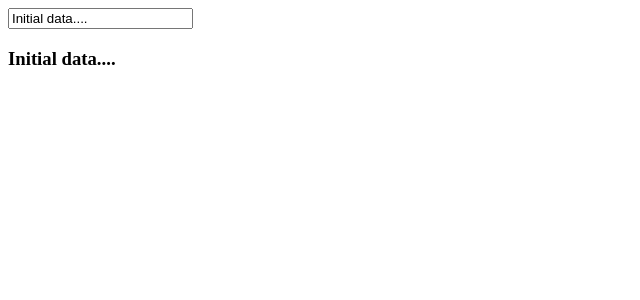
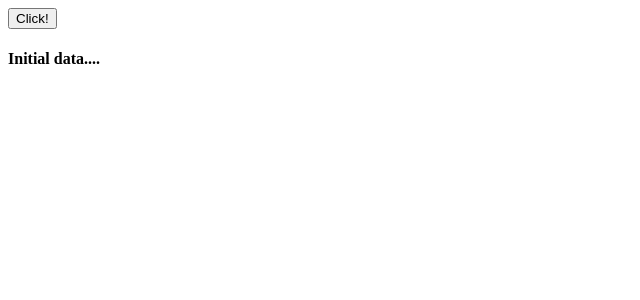
Before and after one commit to smanjil/ReactJS, a React app: page / in a window 1280 px wide. Shown: the top 300 px of the page, without its empty margins (0-640 px from the left). Built offline with nearby package versions, Linux system fonts and the light colour scheme.

Commit message:
ReactJS - events

```diff
--- a/App.jsx
+++ b/App.jsx
@@ -14,14 +14,14 @@ class App extends React.Component {
 
     updateState(e){
         this.setState({
-            data: e.target.value
+            data: 'Data updated from child component....'
         });
     }
 
     render() {
         return (
             <div>
-                <Content myDataProp={this.state.data} updateStateProp={this.updateState}></Content>
+                <Content myDataProp={this.state.data} myUpdateStateProp={this.updateState}></Content>
             </div>
         );
     }
@@ -31,8 +31,8 @@ class Content extends React.Component {
     render() {
         return (
             <div>
-                <input type="text" value={this.props.myDataProp} onChange={this.props.updateStateProp} />
-                <h3>{this.props.myDataProp}</h3>
+                <button onClick={this.props.myUpdateStateProp}>Click!</button>
+                <h4>{this.props.myDataProp}</h4>
             </div>
         );
     }
```
